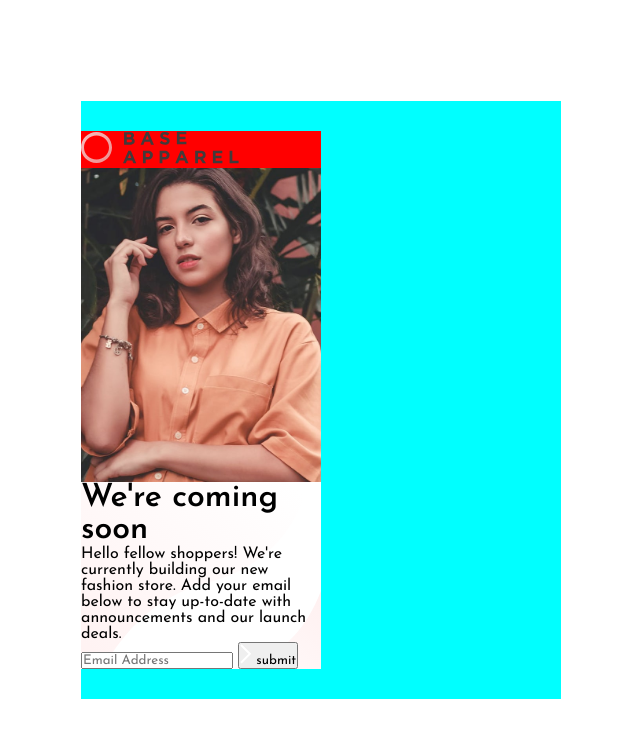
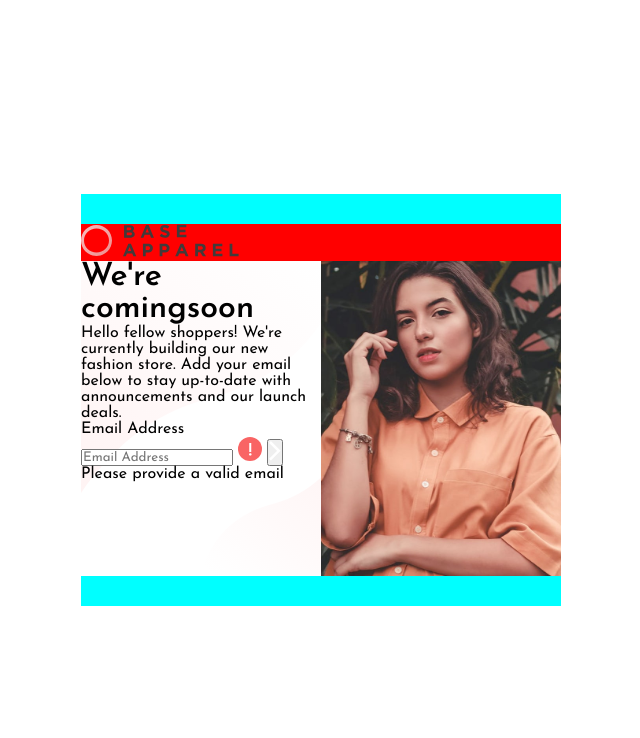
Before and after one commit to iguanasplit/11-base-apparel, a plain HTML site: page index.html in a window 1280 px wide. Shown: the whole page, without its empty margins (319-959 px from the left). Drawn offline with Linux system fonts and the light colour scheme.

Commit message:
Update index.html

```diff
--- a/index.html
+++ b/index.html
@@ -22,56 +22,60 @@
 
 
 
-  <div class="content">
-    <main>
+
+  <main class="content">
 
 
-      <nav class="main-nav">
+    <nav class="main-nav column1">
       <!--LOGO -->
-        <a href="#" rel="external" aria-label="Base Apparel"
-        alt="Base Apparel logo">
-          <img src="./images/logo.svg"> </a>
+      <a href="#" rel="external" aria-label="Base Apparel">
+        <img src="./images/logo.svg" class="logo"> </a>
     </nav>
     <div class="hero">
 
       <picture>
-          <source srcset="./images/hero-desktop.jpg"
-                  media="(min-width: 1200px)">
+        <source srcset="./images/hero-desktop.jpg" media="(min-width: 900px)">
         <img class="hero-img" src="./images/hero-mobile.jpg" alt="woman with brown wavy hair facing front">
       </picture>
 
     </div>
 
-      <div class="text-content">
+    <div class="text-content column1">
       <h1>
-          <span class="headlineA">We're</span> coming soon
+        <span class="headlineA">We're</span> <span class="headlineB">coming</span>soon
       </h1>
 
 
-        <p>Hello fellow shoppers! We're currently building our new fashion store.
+      <div class="text-content-lower">
+        <p class="shopSummary">Hello fellow shoppers! We're currently building our new fashion store.
           Add your email below to stay up-to-date with announcements and our launch deals.</p>
 
-        <form>
+        <form class="forma">
 
-          <input type="email" id="email" name="email" placeholder="Email Address" required>
+          <label aria-label="Email Address" for="email" class="email-label">Email Address</label>
+          <input type="email" id="email" name="email" placeholder="Email Address" required></input>
 
-          <button type="submit" value="submit" name="favorite" aria-label="submit">
-            <svg xmlns="http://www.w3.org/2000/svg" aria-hidden="true" width="12" height="20">
-              <path fill="none" stroke="#FFF" stroke-width="2" d="M1 1l8.836 8.836L1 18.671" />
+          <svg aria-hidden="true" class="error-icon" xmlns="http://www.w3.org/2000/svg" width="24" height="24">
+            <g fill="none" fill-rule="evenodd">
+              <circle cx="12" cy="12" r="12" fill="#F96464" />
+              <path fill="#FFF" fill-rule="nonzero"
+                d="M13.256 6v9.056h-2V6h2zm-.944 12.464c-.384 0-.699-.104-.944-.312a1.027 1.027 0 0 1-.368-.824c0-.33.125-.608.376-.832.25-.224.563-.336.936-.336.373 0 .68.112.92.336.24.224.36.501.36.832 0 .341-.117.616-.352.824-.235.208-.544.312-.928.312z" />
+            </g>
           </svg>
-            submit
-          </button>
+
+          <button aria-label="submit" id="submit" type="submit value=" submit" name="favorite">
+            <svg aria-hidden="true" class="arrow" xmlns="http://www.w3.org/2000/svg" width="12" height="20">
+              <path fill="none" stroke="#FFF" stroke-width="2.5" d="M1 1l8.836 8.836L1 18.671" />
+            </svg></button>
+
         </form>
+        <p class="errorsubmission">Please provide a valid email</p>
 
       </div>
 
 
-
-
-
   </main>
 
-</div>
 
   <!-- JS SCRIPTS -->
   <script src="./js/index.js"></script>
```
Lines whose indentation alone changed are shown as unchanged.
